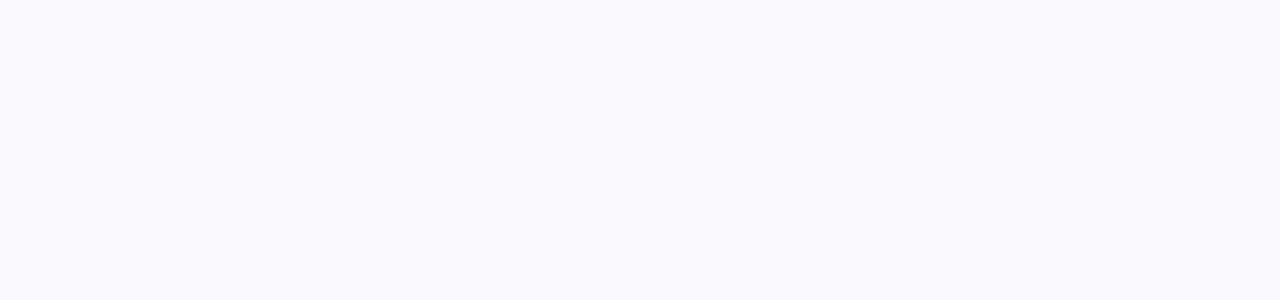
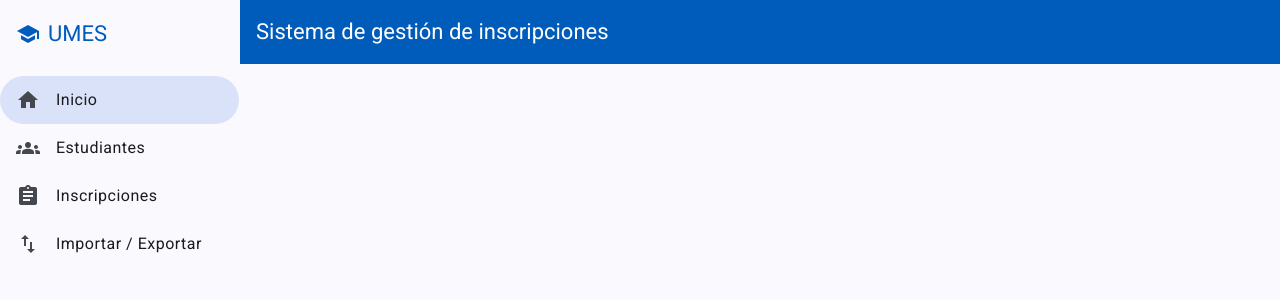
Before and after one commit to Alexei2412/angular_proyecto_final_carlos_angello, an Angular app: page / in a window 1280 px wide. Shown: the top 300 px of the page. Built offline with nearby package versions, Linux system fonts and the light colour scheme.

Commit message:
feat(layout): crear layout con toolbar y sidenav

```diff
--- a/src/app/app.css
+++ b/src/app/app.css
@@ -0,0 +1,57 @@
+.app-container {
+  height: 100%;
+}
+
+.app-sidenav {
+  width: 240px;
+}
+
+.sidenav-header {
+  display: flex;
+  align-items: center;
+  gap: 8px;
+  padding: 20px 16px;
+  font: var(--mat-sys-title-large);
+  color: var(--mat-sys-primary);
+}
+
+.app-toolbar {
+  position: sticky;
+  top: 0;
+  z-index: 2;
+  background-color: var(--mat-sys-primary);
+  color: var(--mat-sys-on-primary);
+  gap: 8px;
+}
+
+.app-toolbar button {
+  color: var(--mat-sys-on-primary);
+}
+
+.active-link {
+  background-color: var(--mat-sys-secondary-container);
+  border-radius: 24px;
+}
+
+.catalog-error {
+  display: flex;
+  align-items: center;
+  gap: 8px;
+  margin: 16px;
+  padding: 12px;
+  border-radius: 8px;
+  background: var(--mat-sys-error-container);
+  color: var(--mat-sys-on-error-container);
+}
+
+.page-content {
+  padding: 24px;
+  max-width: 1200px;
+  margin: 0 auto;
+}
+
+@media (max-width: 600px) {
+  .page-content {
+    padding: 12px;
+  }
+}
--- a/src/app/app.html
+++ b/src/app/app.html
@@ -1 +1,50 @@
-<router-outlet />
+<mat-sidenav-container class="app-container">
+  <mat-sidenav
+    #sidenav
+    [mode]="isHandset() ? 'over' : 'side'"
+    [opened]="!isHandset()"
+    class="app-sidenav"
+  >
+    <div class="sidenav-header">
+      <mat-icon>school</mat-icon>
+      <span>UMES</span>
+    </div>
+    <mat-nav-list>
+      @for (item of menu; track item.path) {
+        <a
+          mat-list-item
+          [routerLink]="item.path"
+          routerLinkActive="active-link"
+          [routerLinkActiveOptions]="{ exact: item.path === '/' }"
+          (click)="isHandset() && sidenav.close()"
+        >
+          <mat-icon matListItemIcon>{{ item.icon }}</mat-icon>
+          <span matListItemTitle>{{ item.label }}</span>
+        </a>
+      }
+    </mat-nav-list>
+  </mat-sidenav>
+
+  <mat-sidenav-content>
+    <mat-toolbar class="app-toolbar">
+      @if (isHandset()) {
+        <button mat-icon-button (click)="sidenav.toggle()" aria-label="Abrir menú">
+          <mat-icon>menu</mat-icon>
+        </button>
+      }
+      <span>Sistema de gestión de inscripciones</span>
+    </mat-toolbar>
+
+    @if (catalogService.hasError()) {
+      <div class="catalog-error">
+        <mat-icon>error</mat-icon>
+        No se pudieron cargar uno o más catálogos (public/data). Revise que los archivos JSON
+        existan.
+      </div>
+    }
+
+    <main class="page-content">
+      <router-outlet />
+    </main>
+  </mat-sidenav-content>
+</mat-sidenav-container>
--- a/src/app/app.ts
+++ b/src/app/app.ts
@@ -1,12 +1,50 @@
-import { Component, signal } from '@angular/core';
-import { RouterOutlet } from '@angular/router';
+import { Component, inject } from '@angular/core';
+import { RouterLink, RouterLinkActive, RouterOutlet } from '@angular/router';
+import { toSignal } from '@angular/core/rxjs-interop';
+import { BreakpointObserver, Breakpoints } from '@angular/cdk/layout';
+import { map } from 'rxjs';
+import { MatToolbar } from '@angular/material/toolbar';
+import { MatSidenav, MatSidenavContainer, MatSidenavContent } from '@angular/material/sidenav';
+import { MatListItem, MatListItemIcon, MatListItemTitle, MatNavList } from '@angular/material/list';
+import { MatIcon } from '@angular/material/icon';
+import { MatIconButton } from '@angular/material/button';
+import { CatalogService } from './services/catalog-service';
 
 @Component({
   selector: 'app-root',
-  imports: [RouterOutlet],
+  imports: [
+    RouterOutlet,
+    RouterLink,
+    RouterLinkActive,
+    MatToolbar,
+    MatSidenavContainer,
+    MatSidenav,
+    MatSidenavContent,
+    MatNavList,
+    MatListItem,
+    MatListItemIcon,
+    MatListItemTitle,
+    MatIcon,
+    MatIconButton,
+  ],
   templateUrl: './app.html',
-  styleUrl: './app.css'
+  styleUrl: './app.css',
 })
 export class App {
-  protected readonly title = signal('angular_proyecto_final_carlos_angello');
+  readonly catalogService = inject(CatalogService);
+  private breakpointObserver = inject(BreakpointObserver);
+
+  isHandset = toSignal(
+    this.breakpointObserver
+      .observe([Breakpoints.Handset, Breakpoints.TabletPortrait])
+      .pipe(map((result) => result.matches)),
+    { initialValue: false },
+  );
+
+  menu = [
+    { path: '/', icon: 'home', label: 'Inicio' },
+    { path: '/estudiantes', icon: 'groups', label: 'Estudiantes' },
+    { path: '/inscripciones', icon: 'assignment', label: 'Inscripciones' },
+    { path: '/respaldo', icon: 'import_export', label: 'Importar / Exportar' },
+  ];
 }
--- a/src/styles.css
+++ b/src/styles.css
@@ -2,3 +2,143 @@
 
 html, body { height: 100%; }
 body { margin: 0; font-family: Roboto, "Helvetica Neue", sans-serif; }
+
+.page-header {
+  display: flex;
+  flex-wrap: wrap;
+  align-items: center;
+  justify-content: space-between;
+  gap: 12px;
+  margin-bottom: 16px;
+}
+
+.page-header h1 {
+  margin: 0;
+  font: var(--mat-sys-headline-small);
+}
+
+.form-grid {
+  display: grid;
+  grid-template-columns: repeat(auto-fill, minmax(260px, 1fr));
+  column-gap: 16px;
+  align-items: start;
+}
+
+.form-grid .full-width {
+  grid-column: 1 / -1;
+}
+
+mat-form-field {
+  width: 100%;
+}
+
+.filters {
+  display: grid;
+  grid-template-columns: repeat(auto-fill, minmax(200px, 1fr));
+  column-gap: 12px;
+}
+
+.table-container {
+  overflow-x: auto;
+}
+
+.table-container table {
+  width: 100%;
+  min-width: 700px;
+}
+
+.form-actions {
+  display: flex;
+  flex-wrap: wrap;
+  justify-content: flex-end;
+  gap: 8px;
+  margin-top: 16px;
+}
+
+.form-error {
+  color: var(--mat-sys-error);
+  font: var(--mat-sys-body-small);
+  margin: 4px 0 12px;
+}
+
+.empty-state {
+  text-align: center;
+  padding: 32px 16px;
+  color: var(--mat-sys-on-surface-variant);
+}
+
+mat-card {
+  margin-bottom: 16px;
+}
+
+.clear-btn {
+  align-self: center;
+  justify-self: start;
+}
+
+.results {
+  color: var(--mat-sys-on-surface-variant);
+  font: var(--mat-sys-body-small);
+}
+
+.actions {
+  white-space: nowrap;
+}
+
+.empty-state mat-icon {
+  font-size: 48px;
+  width: 48px;
+  height: 48px;
+}
+
+.header-actions {
+  display: flex;
+  flex-wrap: wrap;
+  gap: 8px;
+}
+
+.radio-label {
+  display: block;
+  font: var(--mat-sys-body-small);
+  color: var(--mat-sys-on-surface-variant);
+  margin-bottom: 4px;
+}
+
+.radio-group {
+  display: flex;
+  flex-wrap: wrap;
+  margin-bottom: 8px;
+}
+
+.danger {
+  --mat-button-filled-container-color: var(--mat-sys-error);
+  --mat-button-filled-label-text-color: var(--mat-sys-on-error);
+}
+
+.status {
+  display: inline-block;
+  padding: 2px 10px;
+  border-radius: 12px;
+  font: var(--mat-sys-label-medium);
+  background: var(--mat-sys-surface-container-highest);
+}
+.status-REGISTRADA, .status-EN_REVISION { background: #e3f2fd; color: #0d47a1; }
+.status-APROBADA { background: #e8f5e9; color: #1b5e20; }
+.status-RECHAZADA, .status-CANCELADA { background: #ffebee; color: #b71c1c; }
+.status-BORRADOR { background: #fff8e1; color: #6d4c00; }
+
+.detail-list {
+  display: grid;
+  grid-template-columns: repeat(auto-fill, minmax(220px, 1fr));
+  gap: 12px 24px;
+}
+
+.detail-list dt {
+  font: var(--mat-sys-label-medium);
+  color: var(--mat-sys-on-surface-variant);
+}
+
+.detail-list dd {
+  margin: 2px 0 0;
+  font: var(--mat-sys-body-large);
+}
```
